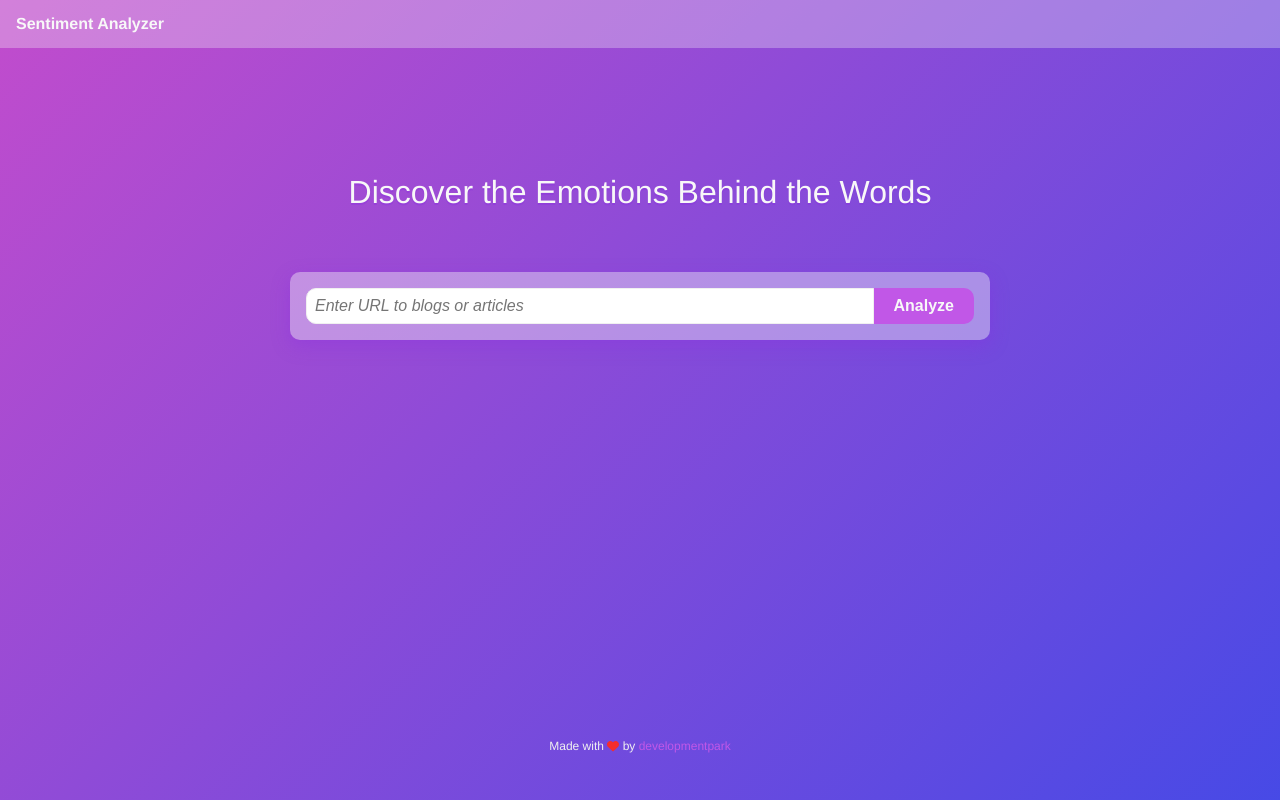
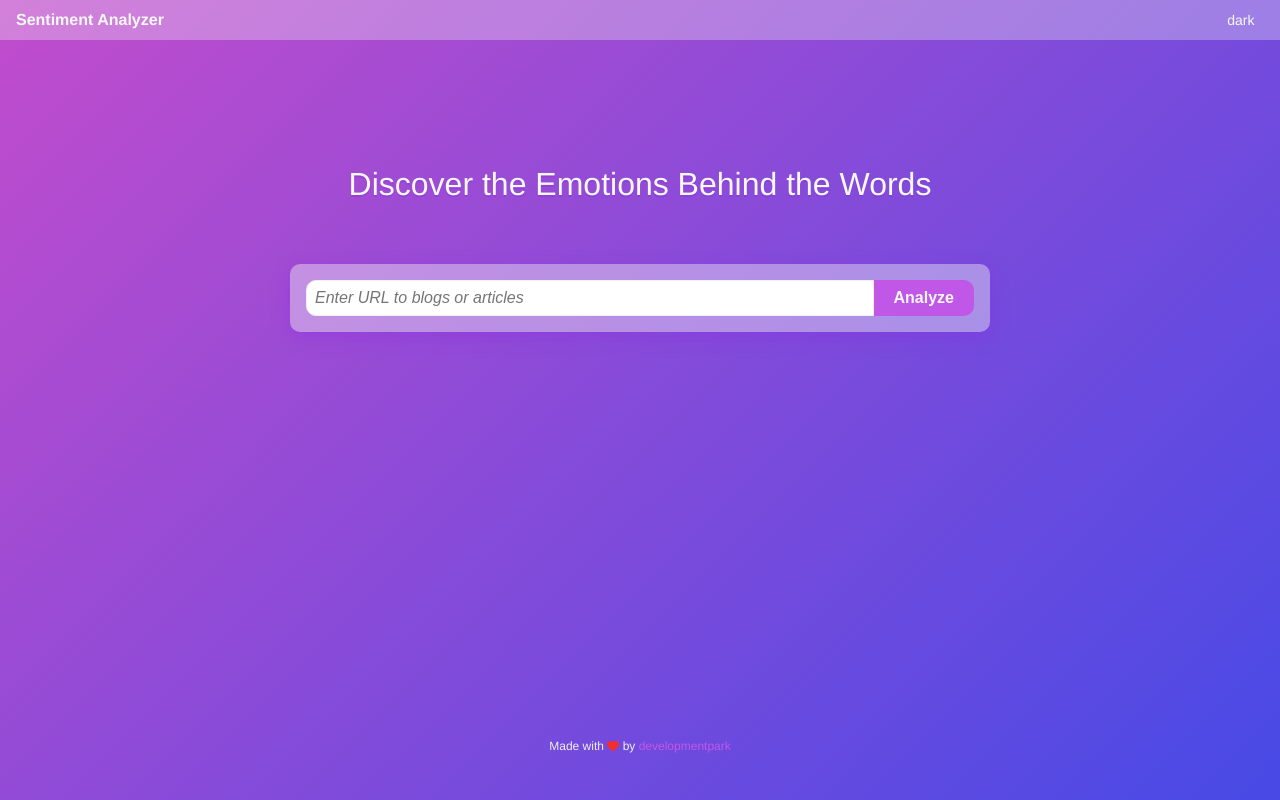
Before and after one commit to developmentpark/evaluate-news-nlp, a website built with webpack: page src/client/views/index.html in a window 1280 px wide. Built offline with nearby package versions, Linux system fonts and the light colour scheme; no server answers.

Commit message:
Added HTML and CSS of the switch to change the theme #10

```diff
--- a/src/client/styles/header.scss
+++ b/src/client/styles/header.scss
@@ -2,11 +2,25 @@
 
 .header {
   background-color: rgba($white-color, 0.3);
+  display: flex;
+  align-items: center;
+  justify-content: space-between;
+  padding: 0.5rem 1rem;
 
   .title {
-    padding: 1rem;
     color: $white-color;
     font-weight: 900;
     font-size: 16px;
   }
+
+  .switch-theme {
+    background-color: transparent;
+    padding: 0.3rem 0.6rem;
+    border-radius: 10px;
+    font-size: 14px;
+    &:hover {
+      cursor: pointer;
+      background-color: rgba($primary-color, 0.4);
+    }
+  }
 }
--- a/src/client/views/index.html
+++ b/src/client/views/index.html
@@ -8,6 +8,7 @@
     <div class="container">
       <header class="header">
         <h1 class="title">Sentiment Analyzer</h1>
+        <div class="switch-theme">dark</div>
       </header>
       <main class="main">
         <div class="alert"></div>
```
